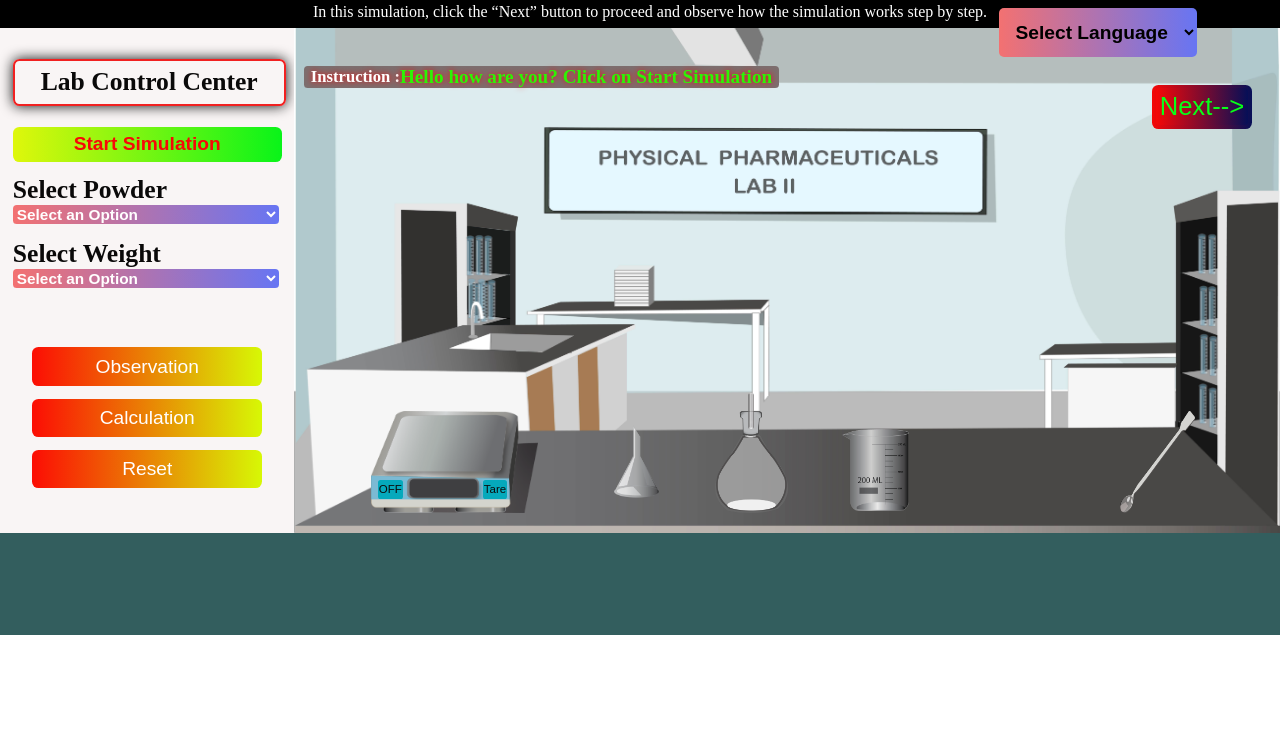
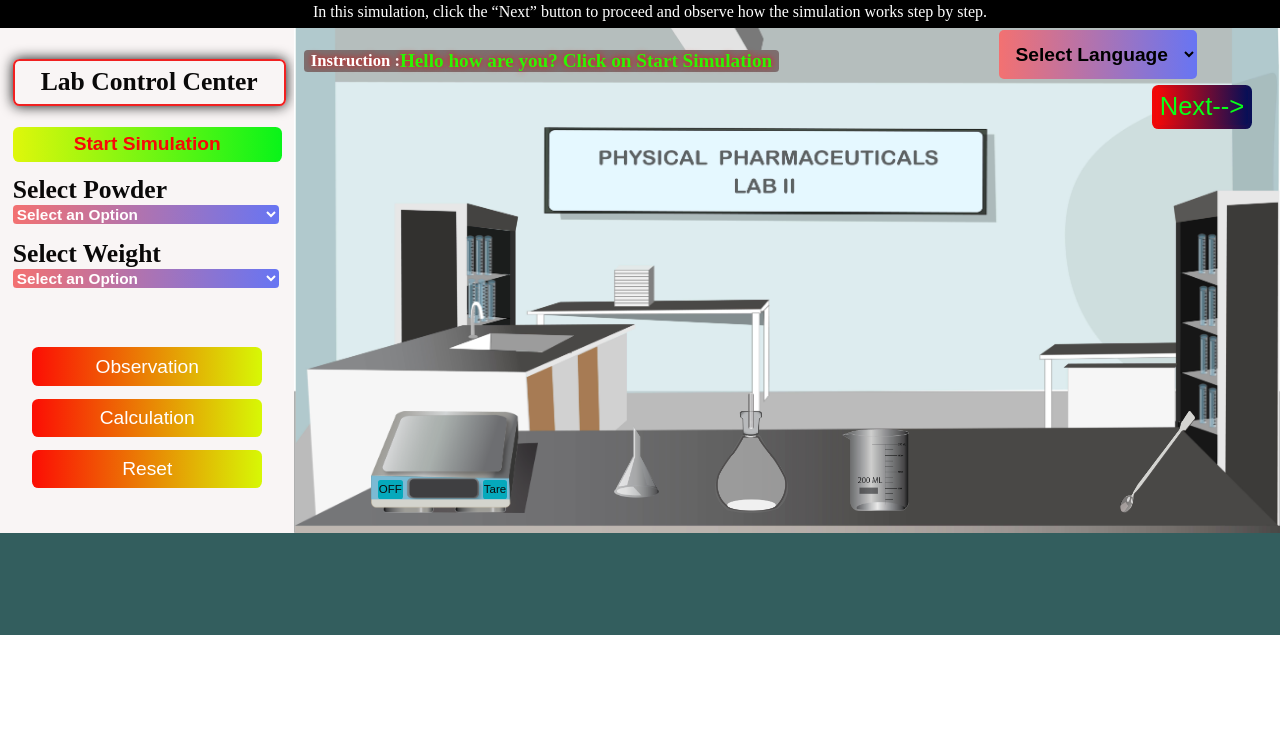
Before and after one commit to virtual-labs/exp-true-density-determination-iitk, a plain HTML site: page experiment/simulation/index.html in a window 1280 px wide. Shown: the part 69-800 px from the top of the page. Drawn offline with Linux system fonts and the light colour scheme.

Commit message:
simulation updated

```diff
--- a/experiment/simulation/index.html
+++ b/experiment/simulation/index.html
@@ -12,7 +12,12 @@
   <header>
     <div class="header-container">
       <h1>True Density Determination Lab</h1><br>
-      In this simulation, click the “Next” button to proceed and observe how the simulation works step by step.
+       In this simulation, click the “Next” button to proceed and observe how the simulation works step by step.
+      <div class="instruction">
+        <label for="instruction">Instruction : </label>
+        <div id="instruction">Hello how are you? Click on Start Simulation</div>
+      </div>
+
       <div class="language-button">
         <!-- <label for="language">Select Language</label> -->
         <select name="language" id="language" onchange="changeLang(this)">
@@ -22,10 +27,10 @@
           <option value="hi">हिन्दी</option>
         </select>
       </div>
-      <div class="instruction">
+      <!-- <div class="instruction">
         <label for="instruction">Instruction : </label>
         <div id="instruction">Hello how are you? Click on Start Simulation</div>
-      </div>
+      </div> -->
     </div>
   </header>
   <main>
--- a/experiment/simulation/style.css
+++ b/experiment/simulation/style.css
@@ -4,7 +4,8 @@ body {
   padding: 0;
   width: 100vw;
   height: fit-content;
-   overflow: hidden;
+  height: 100%;
+  overflow: auto-y;
 }
 
 .header-container {
@@ -291,7 +292,7 @@ body {
 .instruction {
   display: flex;
   position: relative;
-  top: -2.3vw;
+  top: 2.3vw;
   left: 23vw;
   width: max-content;
   max-width: 65vw;
```
